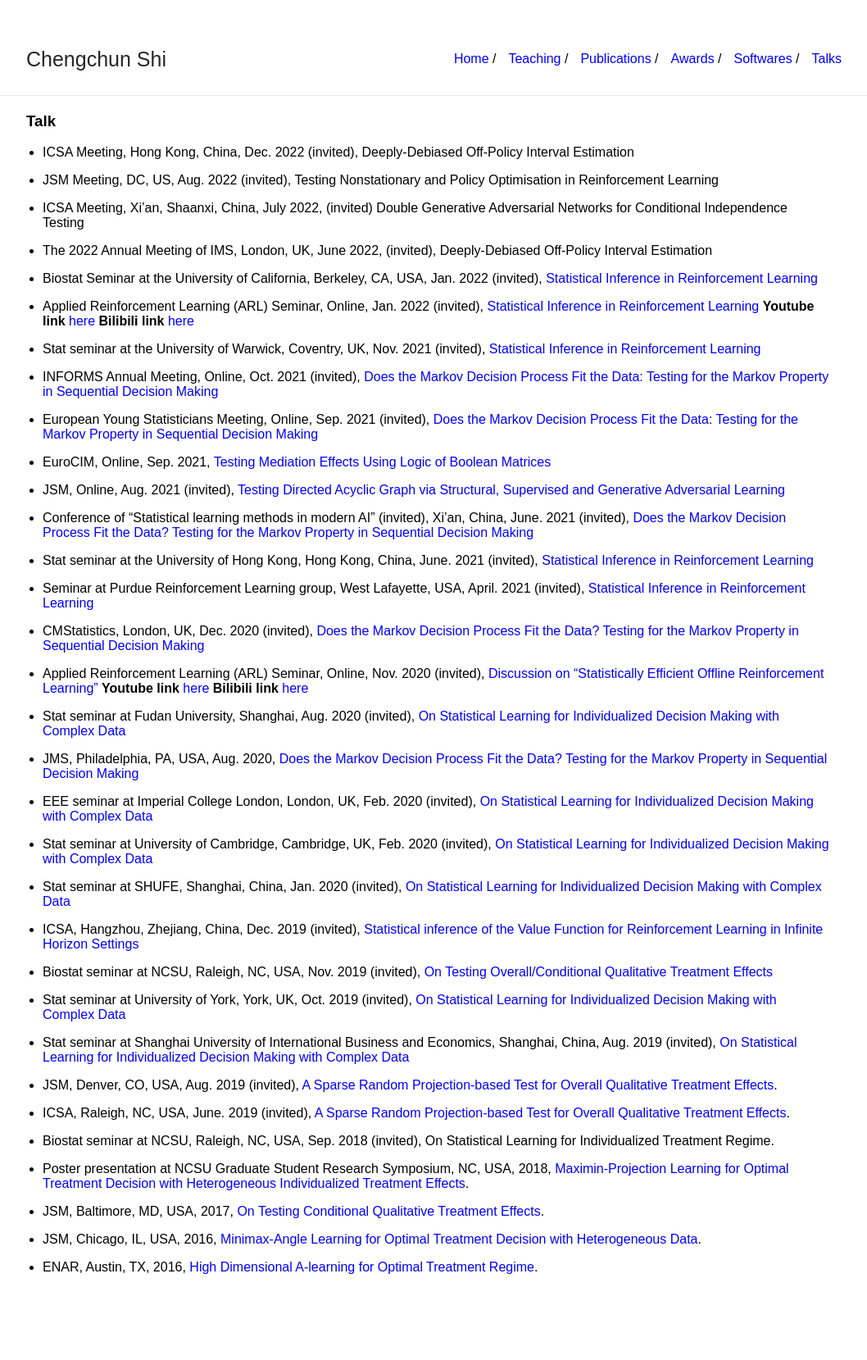
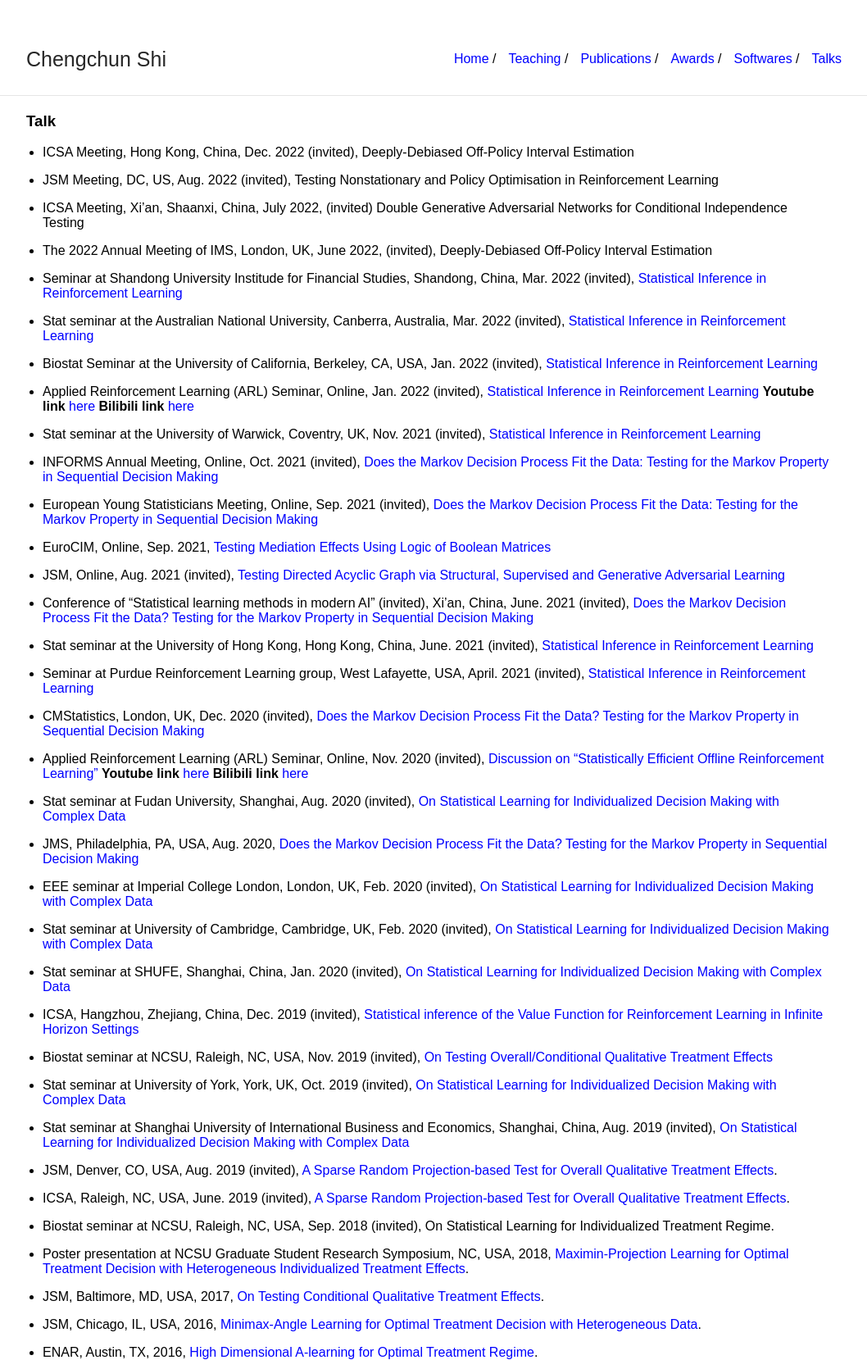
Before and after one commit to callmespring/callmespring.github.io, a Jekyll site: the page built from talk.md, in a window 1280 px wide. Shown: the whole page at 82% size, without its empty margins (108-1166 px from the left). Built offline with Jekyll 4.4.1, drawn with Linux system fonts in a browser that asks for light colours; before the commit the page ends 1555 px from its top, so only the background shows below that.

Commit message:
Update talk.md

```diff
--- a/talk.md
+++ b/talk.md
@@ -12,6 +12,10 @@ title: Talk
 * ICSA Meeting, Xi'an, Shaanxi, China, July 2022, (invited) Double Generative Adversarial Networks for Conditional Independence Testing
 
 * The 2022 Annual Meeting of IMS, London, UK, June 2022, (invited), Deeply-Debiased Off-Policy Interval Estimation
+
+* Seminar at Shandong University Institude for Financial Studies, Shandong, China, Mar. 2022 (invited), [Statistical Inference in Reinforcement Learning](./slides/slides_long.pdf)
+
+* Stat seminar at the Australian National University, Canberra, Australia, Mar. 2022 (invited), [Statistical Inference in Reinforcement Learning](./slides/slides_long.pdf)
 
 * Biostat Seminar at the University of California, Berkeley, CA, USA, Jan. 2022 (invited), [Statistical Inference in Reinforcement Learning](./slides/slides_long.pdf)
 
```
